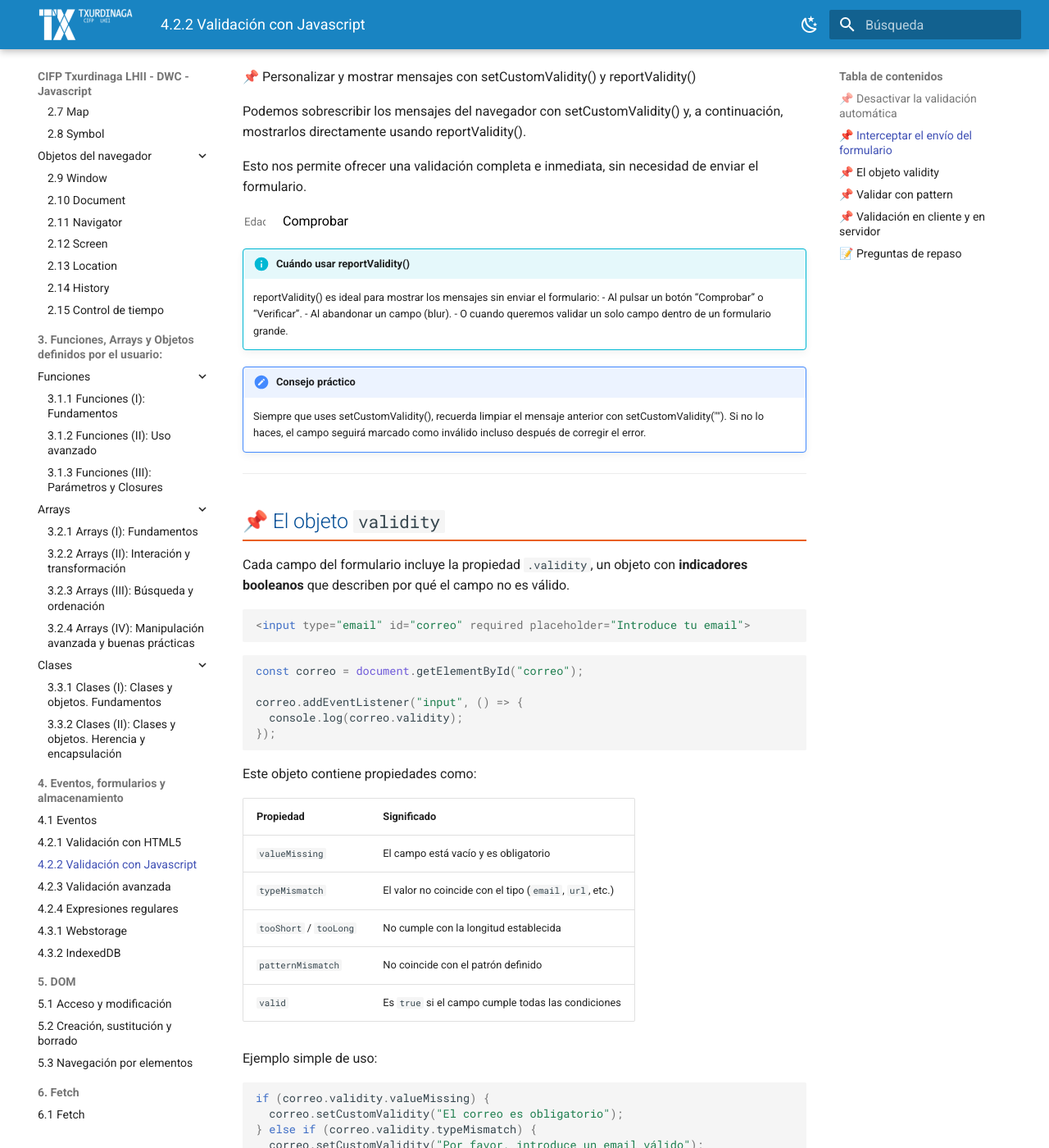
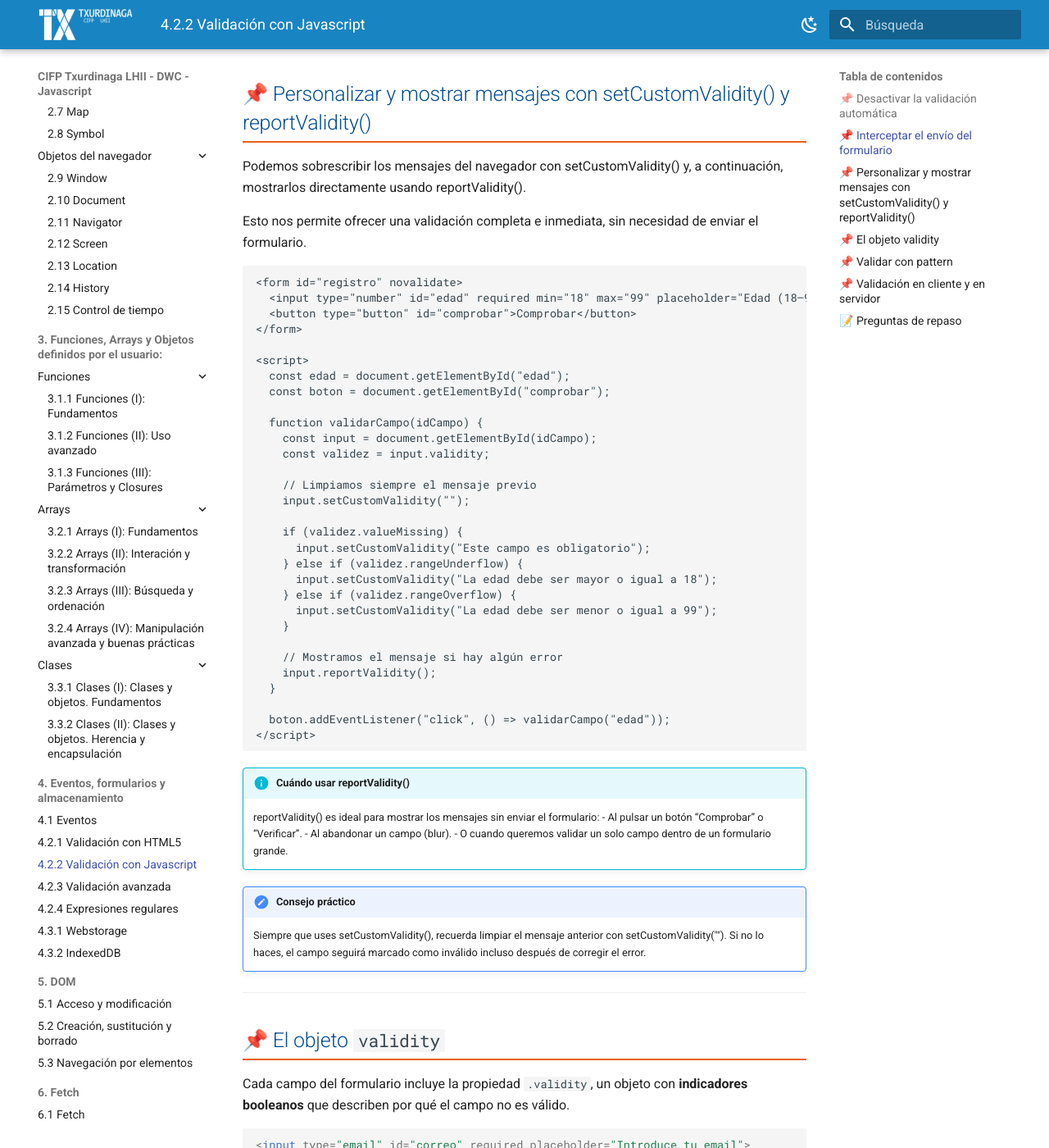
Before and after one commit to DAW-Resources-FPTxurdinaga/Javascript_Apuntes, an MkDocs documentation site: the page built from docs/04-eventos-formularios-almacenamiento/04-02-02-validacion-javascript.md, in a window 1280 px wide and 1400 px high, scrolled down 1422 px. Shown: the whole window at 82% size. Built offline with MkDocs 1.6.1 and Material for MkDocs 9.7.7, drawn with Linux system fonts in a browser that asks for light colours.

Commit message:
Cambiado setvustomvalidity

````diff
--- a/docs/04-eventos-formularios-almacenamiento/04-02-02-validacion-javascript.md
+++ b/docs/04-eventos-formularios-almacenamiento/04-02-02-validacion-javascript.md
@@ -53,12 +53,13 @@ Si algún campo no cumple las condiciones, se puede **bloquear el envío** con `
 
 ---
 
-📌 Personalizar y mostrar mensajes con setCustomValidity() y reportValidity()
+## 📌 Personalizar y mostrar mensajes con setCustomValidity() y reportValidity()
 
 Podemos sobrescribir los mensajes del navegador con setCustomValidity() y, a continuación, mostrarlos directamente usando reportValidity().
 
 Esto nos permite ofrecer una validación completa e inmediata, sin necesidad de enviar el formulario.
 
+```
 <form id="registro" novalidate>
   <input type="number" id="edad" required min="18" max="99" placeholder="Edad (18–99)">
   <button type="button" id="comprobar">Comprobar</button>
@@ -89,7 +90,7 @@ Esto nos permite ofrecer una validación completa e inmediata, sin necesidad de
 
   boton.addEventListener("click", () => validarCampo("edad"));
 </script>
-
+```
 
 !!! info "Cuándo usar reportValidity()"
     reportValidity() es ideal para mostrar los mensajes sin enviar el formulario:
````
Also changed, not shown: site/04-eventos-formularios-almacenamiento/04-02-02-validacion-javascript/index.html, site/search/search_index.json.
